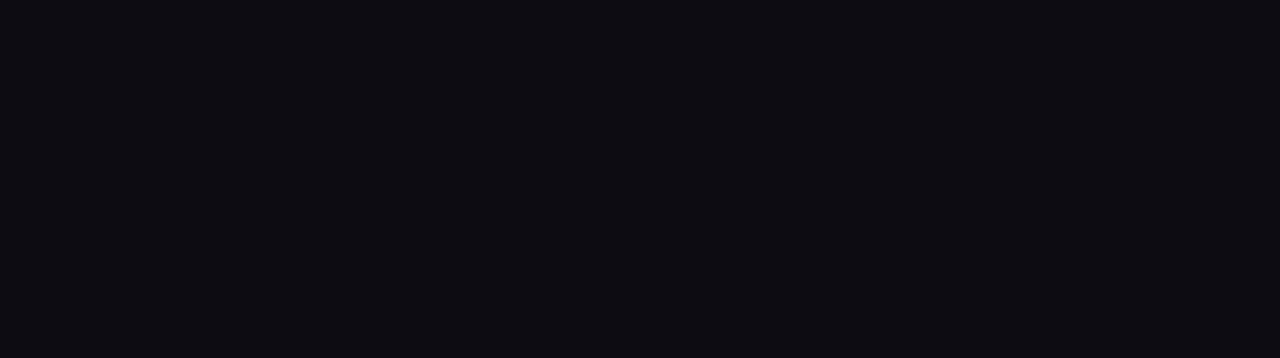
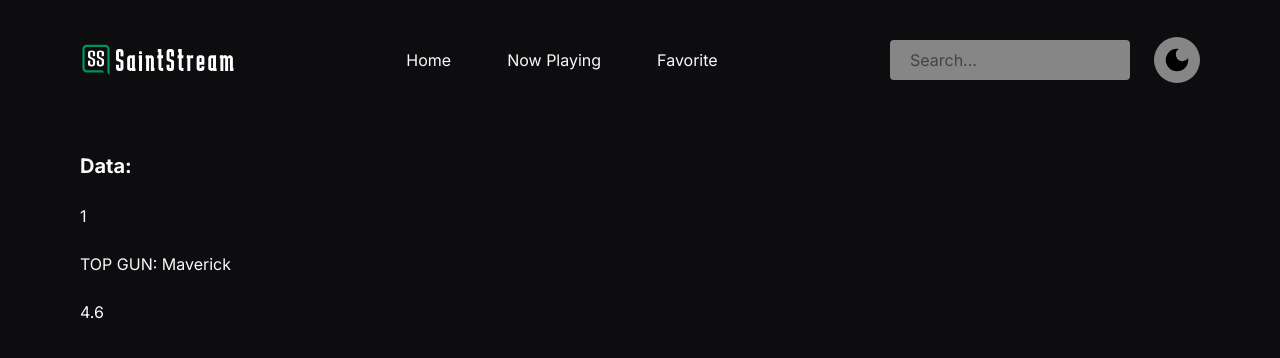
Before and after one commit to ALTA-FE17-AMANDA-SULISTIYOWATI/mymovies-app-react-release-3--, a React (Vite) app: page /now/1 in a window 1280 px wide. Before the commit this address had no page. Shown: the top 358 px of the page. Built offline with nearby package versions, Linux system fonts and the light colour scheme.

Commit message:
drafting single page

```diff
--- a/src/App.tsx
+++ b/src/App.tsx
@@ -2,6 +2,7 @@
 import Home from "./pages/home"
 import NavbarWithRouter from "./components/navbar"
 import { RefObject, useRef } from "react"
+import Now from "./pages/now"
 
 function App() {
   const homeRef = useRef(null)
@@ -37,6 +38,7 @@
             index
             element={<Home homeRef={homeRef} nowRef={nowRef} favRef={favRef} />}
           />
+          <Route path="now/:id" element={<Now />} />
         </Route>
       </Routes>
     </BrowserRouter>
--- a/src/pages/home/index.tsx
+++ b/src/pages/home/index.tsx
@@ -7,6 +7,7 @@
 import PlayIcon from "@/core/icons/play"
 import ShareIcon from "@/core/icons/share"
 import { Component } from "react"
+import { Link } from "react-router-dom"
 
 type Props = {
   homeRef: React.RefObject<HTMLDivElement>
@@ -60,13 +61,14 @@
           <div className="text=[#F9F9F9] text-2xl font-bold">Now Playing</div>
           <div className="my-8 grid grid-cols-6 gap-4">
             {nowPlayingMovies.map((el, i) => (
+              <Link key={i} to={`/now/${el.id}`}>
                 <Card
-                key={i}
                   url={el.poster_path}
                   title={el.title}
                   icon={el.backdrop_path}
                   rating={el.vote_average}
                 />
+              </Link>
             ))}
           </div>
         </div>
--- a/src/pages/now/index.tsx
+++ b/src/pages/now/index.tsx
@@ -1,15 +1,40 @@
+import { nowPlayingMovies } from "@/core/constant/movies"
+import { ComponentProps, withRouter } from "@/core/utils/withRouter"
 import { Component } from "react"
 
-class Now extends Component {
+class Now extends Component<ComponentProps> {
   render() {
+    const { router } = this.props
+
+    const { location } = router
+
+    const { pathname } = location
+
+    const pathSegments = pathname.split("/")
+
+    const id = pathSegments[pathSegments.length - 1]
+
+    const selectedMovie = nowPlayingMovies.find(
+      (movie) => movie.id === Number(id)
+    )
+
+    if (!selectedMovie) {
+      return <div>Movie not found</div>
+    }
+
+    console.log(selectedMovie)
+
     return (
-      <div>
-        <div className="text-[#F9F9F9] text-xl font-bold  px-8 p-6">
-          Now Playing
-        </div>
+      <div className="flex flex-col gap-6 px-20 p-6 mt-32">
+        <div className="text-[#F9F9F9] text-xl font-bold">Data:</div>
+        <div>{selectedMovie.id}</div>
+        <div>{selectedMovie.title}</div>
+        <div>{selectedMovie.vote_average}</div>
       </div>
     )
   }
 }
 
-export default Now
+const NowWithRouter = withRouter(Now)
+
+export default NowWithRouter
```
Lines whose indentation alone changed are shown as unchanged.
